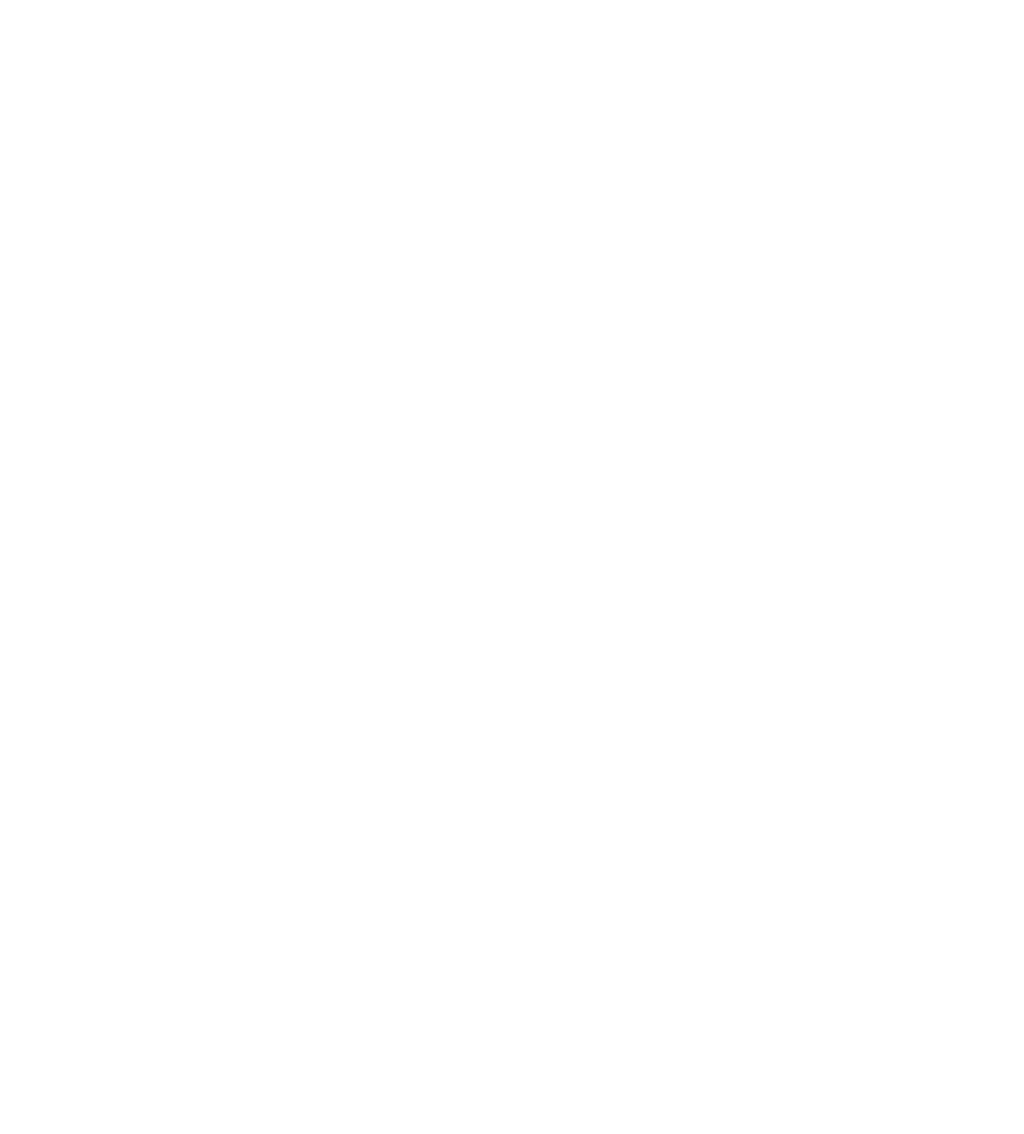
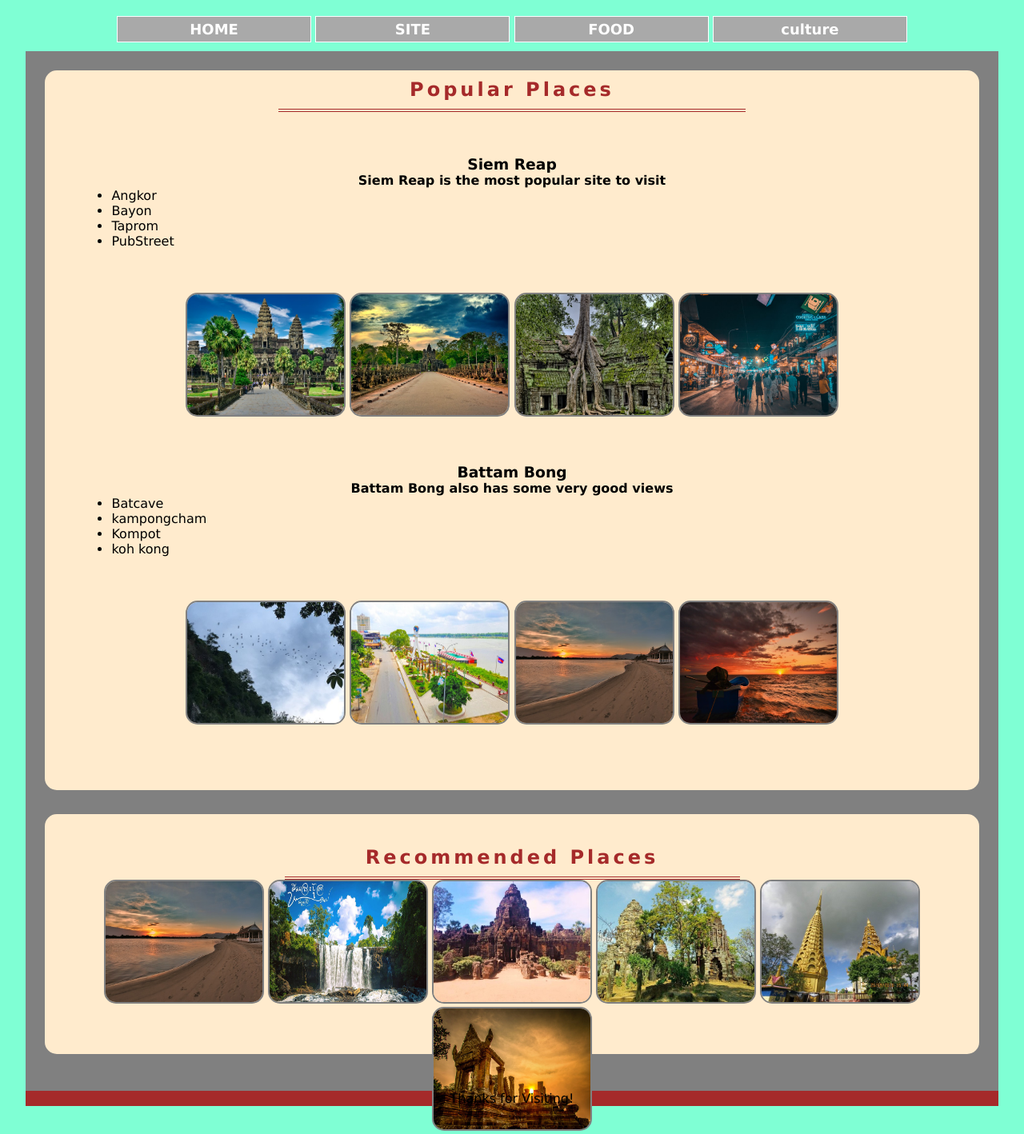
Before and after one commit to Khunpenglee/Cambodia, a plain HTML site: page site.html in a window 1280 px wide. Shown: the whole page at 80% size. Before the commit the page ends 800 px from the top, so only its background shows below. Drawn offline with Linux system fonts and the light colour scheme.

Commit message:
Add files via upload

```diff
--- a/culture.html
+++ b/culture.html
@@ -0,0 +1,40 @@
+<!DOCTYPE html>
+<html lang="en">
+<head>
+    <meta charset="UTF-8">
+    <meta http-equiv="X-UA-Compatible" content="IE=edge">
+    <meta name="viewport" content="width=device-width, initial-scale=1.0">
+    <title>Cambodia</title>
+    <link rel="stylesheet" href="style.css">
+</head>
+<body>
+    <!-- Start of Nav -->
+    <nav>
+        <ul>
+            <li>
+                <a href="index.html">HOME</a>
+            </li>
+            <li>
+                <a href="site.html">SITE</a>
+            </li>
+            <li>
+                <a href="food.html">FOOD</a>
+            </li>
+            <li>
+                <a href="culture.html">culture</a>
+            </li>
+        </ul>
+    </nav>
+    <!-- End of Nav -->
+
+
+
+    <!-- Start of Footer -->
+    <div class="footer">
+        <p>
+            Thanks for Visiting!
+        </p>
+    </div>
+    <!-- End of Foorter -->
+</body>
+</html>
--- a/site.html
+++ b/site.html
@@ -0,0 +1,98 @@
+<!DOCTYPE html>
+<html lang="en">
+<head>
+    <meta charset="UTF-8">
+    <meta http-equiv="X-UA-Compatible" content="IE=edge">
+    <meta name="viewport" content="width=device-width, initial-scale=1.0">
+    <title>Cambodia</title>
+    <link rel="stylesheet" href="style.css">
+</head>
+<body>
+    <!-- Start of Nav -->
+    <nav>
+        <ul>
+            <li>
+                <a href="index.html">HOME</a>
+            </li>
+            <li>
+                <a href="site.html">SITE</a>
+            </li>
+            <li>
+                <a href="food.html">FOOD</a>
+            </li>
+            <li>
+                <a href="culture.html">culture</a>
+            </li>
+        </ul>
+    </nav>
+    <!-- End of Nav -->
+
+
+    <!-- Start of Main -->
+    <div class="main">
+        <div class="pop-places">
+            <h2 class="section-title">Popular Places</h2>
+
+            <div class="province">
+                <h3>Siem Reap</h3>
+                <h4>Siem Reap is the most popular site to visit</h4>
+                <ul>
+                    <li>Angkor</li>
+                    <li>Bayon</li>
+                    <li>Taprom</li>
+                    <li>PubStreet</li>
+                </ul>
+            </div>
+
+            <div class="gallery">
+                <img src="images/angkor.jpg" alt="">
+                <img src="images/bayon.jpg" alt="">
+                <img src="images/taprom.jpg" alt="">
+                <img src="images/pubstreet.jpg" alt="">
+            </div>
+
+            <div class="province">
+                <h3>Battam Bong</h3>
+                <h4>Battam Bong also has some very good views</h4>
+                <ul>
+                    <li>Batcave</li>
+                    <li>kampongcham</li>
+                    <li>Kompot</li>
+                    <li>koh kong</li>
+                </ul>
+            </div>
+
+            <div class="gallery">
+                <img src="images/batcave.jpeg" alt="">
+                <img src="images/kampongcham.jpeg" alt="">
+                <img src="images/kompot.jpg" alt="">
+                <img src="images/kohkong.jpg" alt="">
+            </div>
+
+        </div>
+
+        <div class="rec-places">
+            <h2 class="section-title">Recommended Places</h2>
+
+            <div class="gallery">
+                <img src="images/kompot.jpg" alt="">
+                <img src="images/modolkiri.jpeg" alt="">
+                <img src="images/takeo.jpeg" alt="">
+                <img src="images/watbanan.jpeg" alt="">
+                <img src="images/phnomsompov.jpeg" alt="">
+                <img src="images/preahvihear.jpeg" alt="">
+            </div>
+
+        </div>
+    </div>
+    <!--End of Main -->
+
+    <!-- Start of Footer -->
+    <div class="footer">
+        <p>
+            Thanks for Visiting!
+        </p>
+    </div>
+    <!-- End of Foorter -->
+</body>
+</html>
--- a/style.css
+++ b/style.css
@@ -104,3 +104,79 @@ nav ul li a{
 .profile img{
     width: 100%;
 }
+.footer {
+    background-color: brown;
+}
+.section-title{
+    margin-bottom: 20px;
+    letter-spacing: 4px;
+    color: brown;
+    padding: 10px 20px;
+    width: 50%;
+    border-bottom: 4px double brown;
+    margin: 0 auto;
+}
+
+.pop-places {
+    height: 900px;
+    background-color: blanchedalmond;
+    border-radius: 15px;
+    margin-bottom: 30px;
+}
+.province h3{
+    text-align: center;
+}
+.province h4{
+    text-align: center;
+}
+.province{
+    padding: 30px 25px;
+    width: 90%;
+    margin: 25px auto;
+    text-align: left;
+    border-radius: 15px;
+
+}
+.gallery{
+    text-align: center;
+}
+
+.gallery img{
+    width: 200px;
+    height: 155px;
+    border: 2px solid gray;
+    border-radius: 15px;
+    margin: 15px1;
+}
+.rec-places{
+    padding: 30px 15px;
+    height: 300px;
+    background-color: blanchedalmond;
+    border-radius: 15px;
+}
+
+.food-card{
+    width: 250px;
+    height: 350px;
+    background-color: white;
+    border: 2px solid black;
+    text-align: center;
+    border-radius: 15px;
+    margin: 15px;
+    display: inline-block;
+    box-shadow: 0 3px 3px white;
+
+}
+
+
+
+.food-card img{
+    width: 100%;
+    height: 150px;
+    border-radius: 15px 15px 0 0;
+    margin-bottom: 20px;
+}
+
+.food-card h4{
+    margin-bottom: 15px;
+}
```
Also changed, not shown: food.html (+99 -0 lines).
